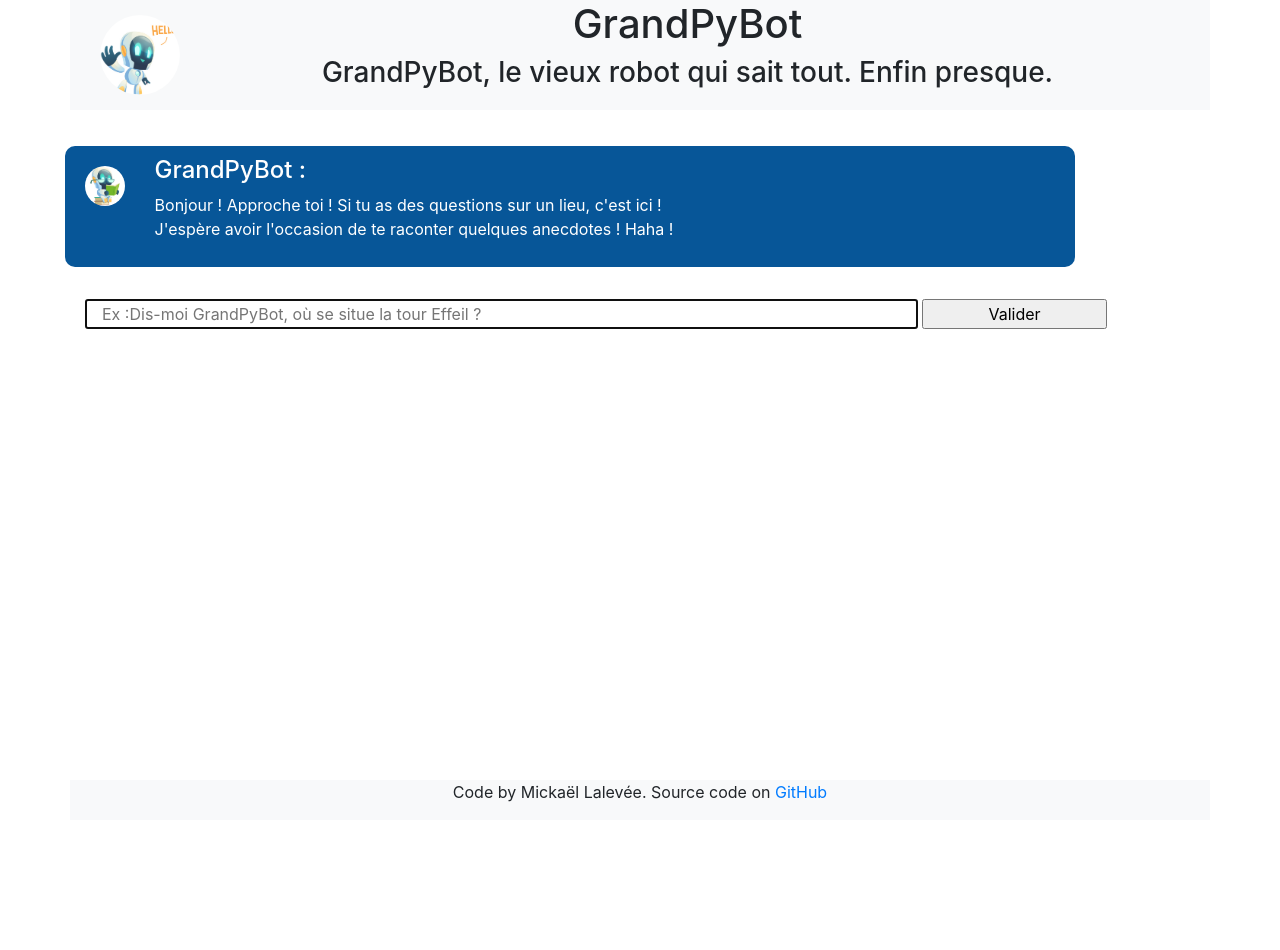
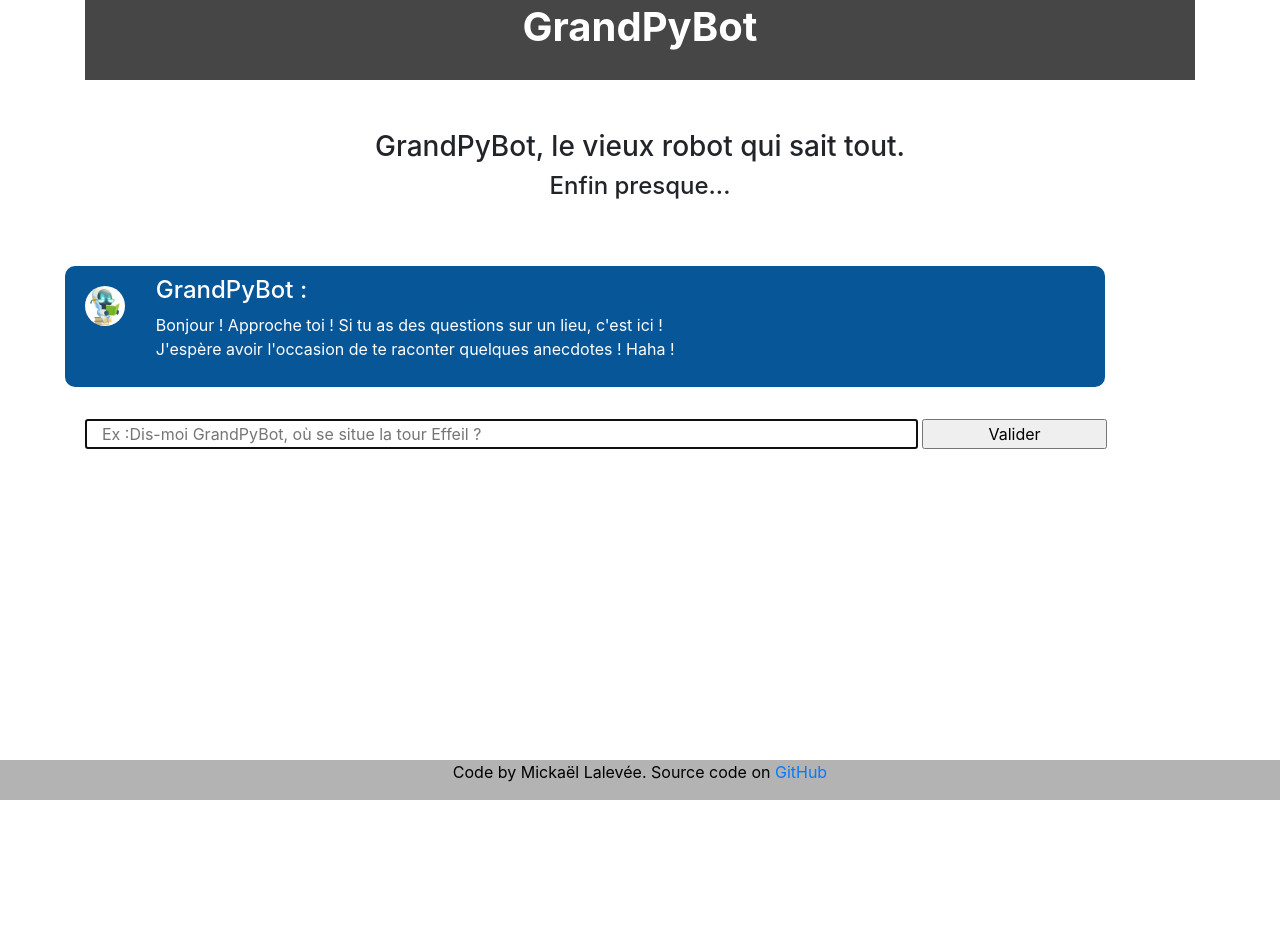
Before and after one commit to Elladan81/P7_GrandPyBot, a Flask app: page / in a window 1280 px wide. Before the commit the page ends 802 px from the top, so only its background shows below. Run offline with Flask 2, Linux system fonts and the light colour scheme; some libraries are stand-ins or nearby versions.

Commit message:
This commit change HTML and CSS

```diff
--- a/app_pybot/static/css/style.css
+++ b/app_pybot/static/css/style.css
@@ -1,6 +1,28 @@
 html, body {
     height: 100%;
     margin: 0;
+}
+
+.header {
+    height: 10vh;
+    background-color: #464646;
+    color:#fff;
+    width: 100%;
+}
+
+.logo {
+    border-radius: 50%;
+    width : 80px;
+    float: left;
+    margin-left: 15px;
+    margin-top: 15px;
+    margin-bottom: 15px;
+}
+
+.explanation {
+    height: 100px;
+    text-align: center;
+    margin-top: 50px;
 }
 
 .content-inside {
@@ -10,9 +32,17 @@ html, body {
 }
 
 .footer {
-    height: 50px;
-    margin-top: -50px
+  position: fixed;
+  left: 0;
+  bottom: 0;
+  width: 100%;
+  background-color: #b3b3b3;
+  color: black;
+  text-align: center;
 }
+
+
+/*chat zone*/
 
 .map {
     width: 75%;
@@ -24,13 +54,6 @@ html, body {
     width: 50%;
     height: 50px;
     margin: auto;
-}
-
-#logo {
-    background-image: url("../img/grandpybot_hello-01.jpg");
-    background-position: left;
-    background-repeat: no-repeat;
-    height: 10%;
 }
 
 #chatwindow {
@@ -45,15 +68,8 @@ html, body {
   margin:1em 0 3em;
   color:#fff;
   background:#075698; /* default background for browsers without gradient support */
-  /* css3 */
-  background:-webkit-gradient(linear, 0 0, 0 100%, from(#2e88c4), to(#075698));
-  background:-moz-linear-gradient(#2e88c4, #075698);
-  background:-o-linear-gradient(#2e88c4, #075698);
-  background:linear-gradient(#2e88c4, #075698);
-  -webkit-border-radius:10px;
-  -moz-border-radius:10px;
   border-radius:10px;
-  margin-left:60px;
+  margin-left:30px;
   background:#075698;
   top:16px;
   right:-40px; /* value = - border-left-width - border-right-width */
@@ -71,15 +87,8 @@ html, body {
   margin:1em 0 3em;
   color:#fff;
   background:#075698; /* default background for browsers without gradient support */
-  /* css3 */
-  background:-webkit-gradient(linear, 0 0, 0 100%, from(#2e88c4), to(#075698));
-  background:-moz-linear-gradient(#2e88c4, #075698);
-  background:-o-linear-gradient(#2e88c4, #075698);
-  background:linear-gradient(#2e88c4, #075698);
-  -webkit-border-radius:10px;
-  -moz-border-radius:10px;
   border-radius:10px;
-  margin-right:60px;
+  margin-right:30px;
   background:#075698;
   top:16px;
   left:-40px; /* value = - border-left-width - border-right-width */
@@ -111,12 +120,3 @@ img {
     margin-bottom: 12px;
     float: right;
 }
-
-.logo {
-    border-radius: 50%;
-    width : 80px;
-    float: left;
-    margin-left: 15px;
-    margin-top: 15px;
-    margin-bottom: 15px;
-}
--- a/app_pybot/static/js/ajax.js
+++ b/app_pybot/static/js/ajax.js
@@ -54,7 +54,7 @@ function responseTreatment(data)
     removeLoader();
 
     if (data !== "") {
-        displayGrandPyBot("Je peux déjà te dire que c'est à cette adresse : " + data['formatted_address'])
+        displayGrandPyBot(GrandPyBotEureka() + data['formatted_address'])
         initMap(data['coord']);
         if (data['extract'] !== "") {
             displayGrandPyBot(GrandPyBotRandomAnswer() + data['extract']);
--- a/app_pybot/static/js/display.js
+++ b/app_pybot/static/js/display.js
@@ -106,6 +106,18 @@ function GrandPyBotRandomContinue () { //GrandPyBot random answer when a request
     ];
 
     var currentContinueAnswer = possibleContinueAnswer[Math.floor(Math.random()*possibleContinueAnswer.length)];
-    console.log("Le serveur à choisi :" + currentContinueAnswer ); // For debug
+    console.log("Le serveur à choisi : " + currentContinueAnswer ); // For debug
     return currentContinueAnswer;
 }
+
+function GrandPyBotEureka () {
+
+    var possibleEureka = [
+    "Je peux déjà te dire que c'est à cette adresse : ",
+    "Je pense avoir trouvé ce que tu cherches, regarde : ",
+    "Je dirais que c'est à cet endroit : ",
+    ];
+    var currentEureka = possibleEureka[Math.floor(Math.random()*possibleEureka.length)];
+    console.log("Le serveur à choisi : " + currentEureka ); // For debug
+    return currentEureka;
+}
--- a/app_pybot/templates/index.html
+++ b/app_pybot/templates/index.html
@@ -24,26 +24,30 @@
 
 <div class="container">
 
-
     <!-- /// HEADER : Logo, Title and Headline /// -->
-    <header class="row">
-
+    <header class="header">
+        <div class="row">
         <!-- Title and Headline -->
-        <div class="container-fluid bg-light">
-            <!-- Logo -->
-            <img class="logo" src="../static/img/grandpybot_hello-01.jpg">
+            <div class="container-fluid">
                 <div class="text-center">
                     <h1 id="title">
-                    <span>GrandPyBot</span>
+                        <span class="align-middle"><strong>GrandPyBot</strong></span>
                     </h1>
-                <h3 id="headline">
-                    GrandPyBot, le vieux robot qui sait tout. Enfin presque.
-                </h3>
                 </div>
             </div>
-
+        </div>
     </header>
 
+    <section class="explanation">
+        <div class="row">
+            <div class="container-fluid text-center">
+                <h3 id="headline">GrandPyBot, le vieux robot qui sait tout.</h3>
+                <h4>Enfin presque...</h4>
+            </div>
+        </div>
+    </section>
+
+    <section id="grandpybot-chat">
         <div class="content-inside">
 
             <!-- /// CHAT ZONE -->
@@ -58,15 +62,16 @@
                             <img src="../static/img/grandpybot_storytelling-01.jpg"
                                  class="GrandPyBot-img">
                             <h4>GrandPyBot :</h4>
-                        <p> Bonjour ! Approche toi ! Si tu as des questions sur
-                            un lieu, c'est ici ! <br/>J'espère avoir l'occasion
+                            <p> Bonjour ! Approche toi ! Si tu as des questions
+                                sur
+                                un lieu, c'est ici ! <br/>J'espère avoir
+                                l'occasion
                                 de te raconter quelques anecdotes ! Haha !</p>
                         </div>
                     </div>
 
                     <!-- Input zone -->
                     <div id="chatform">
-                    <p>
                             <input id="user_query" class="col-sm-9 col-xs-8"
                                    type="text" size=48
                                    placeholder="Ex :Dis-moi GrandPyBot, où se situe la tour Effeil ?"
@@ -74,22 +79,20 @@
                             <input id="submit"
                                    class="col-xs-offset-1 col-sm-2 col-xs-3"
                                    type="button" value="Valider">
-                    </p>
                     </div>
                 </section>
             </div>
         </div>
-
+    </section>
     <!-- /// FOOTER /// -->
     <footer class="footer">
         <div class="row">
-            <div class="container fluid bg-light">
+            <div class="container-fluid">
                 <p class="text-center">Code by Mickaël Lalevée. Source code on
                     <a href="https://github.com/Elladan81/P7_GrandPyBot">GitHub</a>
                 </p>
             </div>
         </div>
-
     </footer>
 
 
```
Lines whose indentation alone changed are shown as unchanged.
